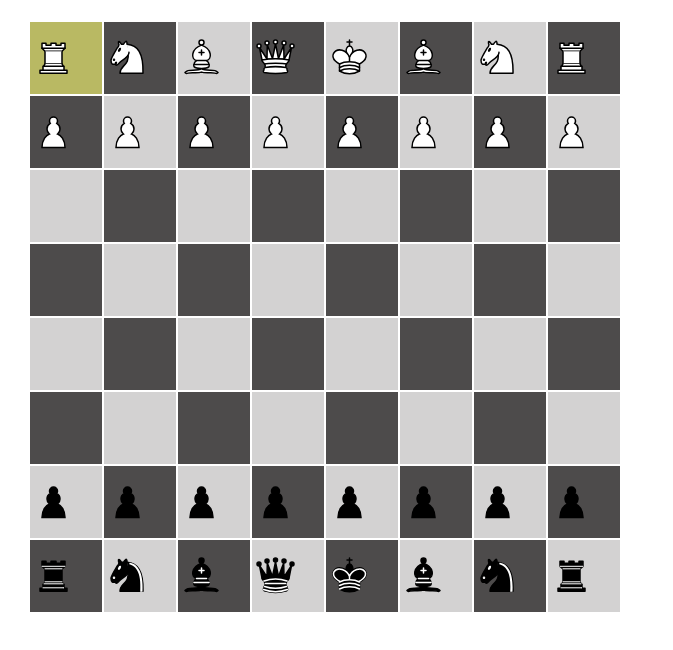
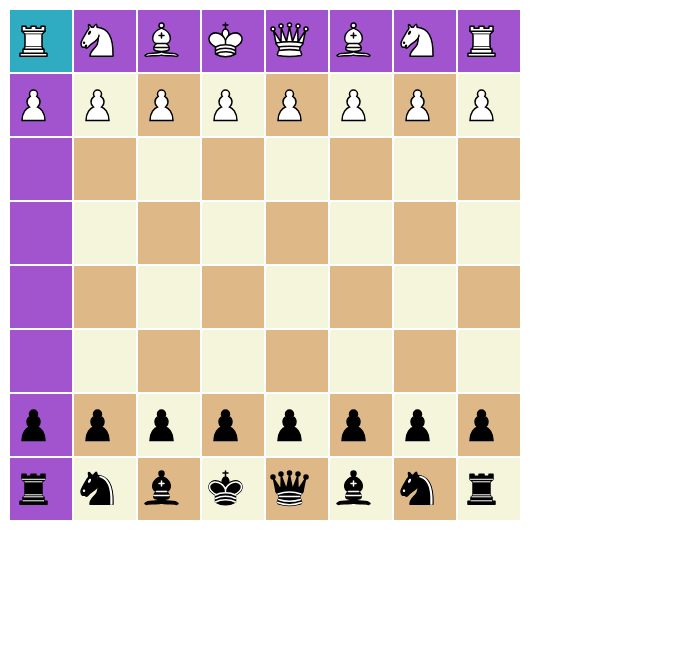
Before and after one commit to roncohen7/Chess, a plain HTML site: page index.html in a window 1280 px wide. Both pictures are taken after a click on the element 66 px from the left and 58 px from the top of the page. Shown: the whole page, without its empty margins (0-673 px from the left). Drawn offline with Linux system fonts and the light colour scheme.

Commit message:
chessboard

```diff
--- /dev/null
+++ b/app.js
@@ -0,0 +1,239 @@
+const BOARD_SIZE = 8;
+const WHITE_PLAYER = "white";
+const BLACK_PLAYER = "black";
+
+const PAWN = "pawn";
+const ROOK = "rook";
+const KNIGHT = "knight";
+const BISHOP = "bishop";
+const KING = "king";
+const QUEEN = "queen";
+
+let selectedCell;
+let boardData;
+let table;
+
+class Piece {
+  constructor(row, col, type, player) {
+    this.row = row;
+    this.col = col;
+    this.type = type;
+    this.player = player;
+  }
+
+  getPossibleMoves() {
+    // Get relative moves
+    let relativeMoves;
+    if (this.type === PAWN) {
+      relativeMoves = this.getPawnRelativeMoves();
+    } else if (this.type === ROOK) {
+      relativeMoves = this.getRookRelativeMoves();
+    } else if (this.type === KNIGHT) {
+      relativeMoves = this.getKnightRelativeMoves();
+    } else if (this.type === BISHOP) {
+      relativeMoves = this.getBishopRelativeMoves();
+    } else if (this.type === KING) {
+      relativeMoves = this.getKingRelativeMoves();
+    } else if (this.type === QUEEN) {
+      relativeMoves = this.getQueenRelativeMoves();
+    } else {
+      console.log("Unknown type", type);
+    }
+    console.log("relativeMoves", relativeMoves);
+
+    // Get absolute moves
+    let absoluteMoves = [];
+    for (let relativeMove of relativeMoves) {
+      const absoluteRow = this.row + relativeMove[0];
+      const absoluteCol = this.col + relativeMove[1];
+      absoluteMoves.push([absoluteRow, absoluteCol]);
+    }
+    console.log("absoluteMoves", absoluteMoves);
+
+    // Get filtered absolute moves
+    let filteredMoves = [];
+    for (let absoluteMove of absoluteMoves) {
+      const absoluteRow = absoluteMove[0];
+      const absoluteCol = absoluteMove[1];
+      if (
+        absoluteRow >= 0 &&
+        absoluteRow <= 7 &&
+        absoluteCol >= 0 &&
+        absoluteCol <= 7
+      ) {
+        filteredMoves.push(absoluteMove);
+      }
+    }
+    console.log("filteredMoves", filteredMoves);
+    return filteredMoves;
+  }
+
+  getPawnRelativeMoves() {
+    let direction = 1;
+    if (this.player === BLACK_PLAYER) {
+      direction = -1;
+    }
+    return [[1 * direction, 0]];
+  }
+
+  getRookRelativeMoves() {
+    let result = [];
+    for (let i = 1; i < BOARD_SIZE; i++) {
+      result.push([i, 0]);
+      result.push([-i, 0]);
+      result.push([0, i]);
+      result.push([0, -i]);
+    }
+    return result;
+  }
+
+  getKnightRelativeMoves() {
+    let result = [];
+    result.push([1, -2]);
+    result.push([-1, -2]);
+    result.push([-2, 1]);
+    result.push([2, -1]);
+    result.push([1, 2]);
+    result.push([-1, 2]);
+    result.push([-2, -1]);
+    result.push([2, 1]);
+    return result;
+  }
+  getBishopRelativeMoves() {
+    let result = [];
+    for (let i = 1; i < BOARD_SIZE; i++) {
+      result.push([i, i]);
+      result.push([-i, i]);
+      result.push([-i, -i]);
+      result.push([i, -i]);
+    }
+    return result;
+  }
+  getKingRelativeMoves() {
+    let result = [];
+    for (let row = -1; row <= 1; row++) {
+      for (let col = -1; col <= 1; col++) {
+        if (!(row === 0 && col === 0)) {
+          result.push([row, col]);
+        }
+      }
+    }
+    return result;
+  }
+  getQueenRelativeMoves() {
+    let result = [];
+    for (let i = 1; i < BOARD_SIZE; i++) {
+      result.push([i, 0]);
+      result.push([-i, 0]);
+      result.push([0, i]);
+      result.push([0, -i]);
+      result.push([i, i]);
+      result.push([-i, i]);
+      result.push([-i, -i]);
+      result.push([i, -i]);
+    }
+    return result;
+  }
+}
+
+class BoardData {
+  constructor(pieces) {
+    this.pieces = pieces;
+  }
+
+  // Returns piece in row, col, or undefined if not exists.
+  getPiece(row, col) {
+    for (const piece of this.pieces) {
+      if (piece.row === row && piece.col === col) {
+        return piece;
+      }
+    }
+  }
+}
+
+function getInitialPieces() {
+  let result = [];
+
+  addFirstRowPieces(result, 0, WHITE_PLAYER);
+  addFirstRowPieces(result, 7, BLACK_PLAYER);
+
+  for (let i = 0; i < BOARD_SIZE; i++) {
+    result.push(new Piece(1, i, PAWN, WHITE_PLAYER));
+    result.push(new Piece(6, i, PAWN, BLACK_PLAYER));
+  }
+  return result;
+}
+
+function addFirstRowPieces(result, row, player) {
+  result.push(new Piece(row, 0, ROOK, player));
+  result.push(new Piece(row, 1, KNIGHT, player));
+  result.push(new Piece(row, 2, BISHOP, player));
+  result.push(new Piece(row, 3, KING, player));
+  result.push(new Piece(row, 4, QUEEN, player));
+  result.push(new Piece(row, 5, BISHOP, player));
+  result.push(new Piece(row, 6, KNIGHT, player));
+  result.push(new Piece(row, 7, ROOK, player));
+}
+
+function addImage(cell, player, name) {
+  const image = document.createElement("img");
+  image.src = "images/" + player + "/" + name + ".svg";
+  cell.appendChild(image);
+}
+
+function onCellClick(event, row, col) {
+  console.log("row", row);
+  console.log("col", col);
+  // Clear all previous possible moves
+  for (let i = 0; i < BOARD_SIZE; i++) {
+    for (let j = 0; j < BOARD_SIZE; j++) {
+      table.rows[i].cells[j].classList.remove("possible-move");
+    }
+  }
+  const piece = boardData.getPiece(row, col);
+  if (piece !== undefined) {
+    let possibleMoves = piece.getPossibleMoves();
+    for (let possibleMove of possibleMoves) {
+      const cell = table.rows[possibleMove[0]].cells[possibleMove[1]];
+      cell.classList.add("possible-move");
+    }
+  }
+
+  // Clear previously selected cell
+  if (selectedCell !== undefined) {
+    selectedCell.classList.remove("selected");
+  }
+
+  // Show selected cell
+  selectedCell = event.currentTarget;
+  selectedCell.classList.add("selected");
+}
+
+function createChessBoard() {
+  // Create empty chess board HTML:
+  table = document.createElement("table");
+  document.body.appendChild(table);
+  for (let row = 0; row < BOARD_SIZE; row++) {
+    const rowElement = table.insertRow();
+    for (let col = 0; col < BOARD_SIZE; col++) {
+      const cell = rowElement.insertCell();
+      if ((row + col) % 2 === 0) {
+        cell.className = "light-cell";
+      } else {
+        cell.className = "dark-cell";
+      }
+      cell.addEventListener("click", (event) => onCellClick(event, row, col));
+    }
+  }
+
+  // Create list of pieces (32 total)
+  boardData = new BoardData(getInitialPieces());
+
+  // Add pieces images to board
+  for (let piece of boardData.pieces) {
+    const cell = table.rows[piece.row].cells[piece.col];
+    addImage(cell, piece.player, piece.type);
+  }
+}
+
+window.addEventListener("load", createChessBoard);
--- a/index.css
+++ b/index.css
@@ -1,19 +1,23 @@
-   table {
-    margin: 20px;
+   .table {
+    margin: 30px;
   }
 
   .light-cell {
-    background: rgb(211, 210, 210);
-    width: 70px;
-    height: 70px;
+    background: beige;
+    width: 60px;
+    height: 60px;
   }
 
   .dark-cell {
-    background: rgb(77, 75, 75);
-    width: 70px;
-    height: 70px;
+    background: burlywood;
+    width: 60px;
+    height: 60px;
   }
 
   .selected {
-    background-color: rgb(185, 185, 99);
+    background-color: rgb(48, 172, 194);
   }
+
+  .possible-move {
+    background: rgba(159, 78, 206, 0.959);
+  }
--- a/index.html
+++ b/index.html
@@ -4,7 +4,7 @@
     <meta charset="UTF-8" />
     <meta http-equiv="X-UA-Compatible" content="IE=edge" />
     <meta name="viewport" content="width=device-width, initial-scale=1.0" />
-    <script src="index.js"></script>
+    <script src="app.js"></script>
     <link rel="stylesheet" href="index.css" />
     <title>chessboard</title>
   </head>
--- a/index.js
+++ /dev/null
@@ -1,147 +0,0 @@
-// window.addEventListener("load", chessboard);
-// const white_type = "white";
-// const dark_type = "dark";
-
-// function addimage(cell, type, name) {
-//   let image = document.createElement("img");
-//   image.src = "images/" + type + "/" + name + ".svg";
-//   cell.appendChild(image);
-// }
-// function addImageByIndex(cell, type, index) {
-//   if (index === 0 || index === 7) {
-//     addimage(cell, type, "rook");
-//   } else if (index === 1 || index === 6) {
-//     addimage(cell, type, "knight");
-//   } else if (index === 2 || index === 5) {
-//     addimage(cell, type, "bishop");
-//   } else if (index === 3) {
-//     addimage(cell, type, "king");
-//   } else if (index === 4) {
-//     addimage(cell, type, "queen");
-//   }
-// }
-
-// cell.addEventListener("click", oncellclick);
-
-// let selectedcell
-// function oncellclick(event) {
-//   if (selectedcell !== undefined) {
-//     selectedcell.classList.remove("selected");
-//   }
-//   selectedcell = event.currenttarget;
-//   selectedcell.classList.add("selected");
-// }
-
-// function chessboard() {
-//   //create table
-//   let table = document.createElement("table");
-//   table.classList.add("tbl");
-//   document.body.appendChild(table);
-//   //create a row
-//   for (let i = 0; i < 8; i++) {
-//     let row = document.createElement("tr");
-//     //create a column
-//     for (let j = 0; j < 8; j++) {
-//       let cell = document.createElement("td");
-//       //define which cell will be black or white
-//       if ((i + j) % 2 == 0) {
-//         //seperate cells to classes
-//         cell.className = "wcell";
-//         row.appendChild(cell);
-//       } else {
-//         cell.className = "bcell";
-//         //connecting row to columns
-//         row.appendChild(cell);
-//       }
-//       //connecting both rows and columns to table
-//       table.appendChild(row);
-//       if (i === 0) {
-//         addImageByIndex(cell, white_type, j);
-//       } else if (i === 1) {
-//         addimage(cell, white_type, "pawn");
-//       } else if (i === 6) {
-//         addimage(cell, dark_type, "pawn");
-//       } else if (i === 7) {
-//         addImageByIndex(cell, dark_type, j);
-//       }
-//     }
-//   }
-// }
-
-const BOARD_SIZE = 8;
-const WHITE_PLAYER = "white";
-const DARK_PLAYER = "dark";
-
-let selectedCell;
-let pieces = [];
-
-class Piece {
-  constructor(row, col, type, player) {
-    this.row = row;
-    this.col = col;
-    this.type = type;
-    this.player = player;
-  }
-}
-
-function getInitialBoard() {
-  let result = [];
-  addpieces(result, 0, WHITE_PLAYER);
-  addpieces(result, 7, DARK_PLAYER);
-
-  for (let i = 0; i < BOARD_SIZE; i++) {
-    result.push(new Piece(1, i, "pawn", WHITE_PLAYER));
-    result.push(new Piece(6, i, "pawn", DARK_PLAYER));
-  }
-  return result;
-}
-
-function addpieces(result, row, player) {
-  result.push(new Piece(row, 0, "rook", player));
-  result.push(new Piece(row, 1, "knight", player));
-  result.push(new Piece(row, 2, "bishop", player));
-  result.push(new Piece(row, 3, "queen", player));
-  result.push(new Piece(row, 4, "king", player));
-  result.push(new Piece(row, 5, "bishop", player));
-  result.push(new Piece(row, 6, "knight", player));
-  result.push(new Piece(row, 7, "rook", player));
-}
-
-function addImage(cell, player, name) {
-  const image = document.createElement("img");
-  image.src = "images/" + player + "/" + name + ".svg";
-  cell.appendChild(image);
-}
-
-function onCellClick(event) {
-  if (selectedCell !== undefined) {
-    selectedCell.classList.remove("selected");
-  }
-  selectedCell = event.currentTarget;
-  selectedCell.classList.add("selected");
-}
-
-function createChessBoard() {
-  const table1 = document.createElement("table");
-  document.body.appendChild(table1);
-  for (let i = 0; i < BOARD_SIZE; i++) {
-    const row = table1.insertRow();
-    for (let j = 0; j < BOARD_SIZE; j++) {
-      const cell = row.insertCell();
-      cell.id = "cell-" + i.toString() + "_" + j.toString();
-      if ((i + j) % 2 === 0) {
-        cell.className = "light-cell";
-      } else {
-        cell.className = "dark-cell";
-      }
-      cell.addEventListener("click", onCellClick);
-    }
-  }
-  pieces = getInitialBoard();
-
-  for (let piece of pieces) {
-    addImage(table1.rows[piece.row].cells[piece.col], piece.player, piece.type);
-  }
-}
-
-window.addEventListener("load", createChessBoard);
```
Also changed, not shown: images/black/bishop.svg (renamed from images/dark/bishop.svg), images/black/king.svg (renamed from images/dark/king.svg), images/black/knight.svg (renamed from images/dark/knight.svg), images/black/pawn.svg (renamed from images/dark/pawn.svg), images/black/queen.svg (renamed from images/dark/queen.svg), images/black/rook.svg (renamed from images/dark/rook.svg).
